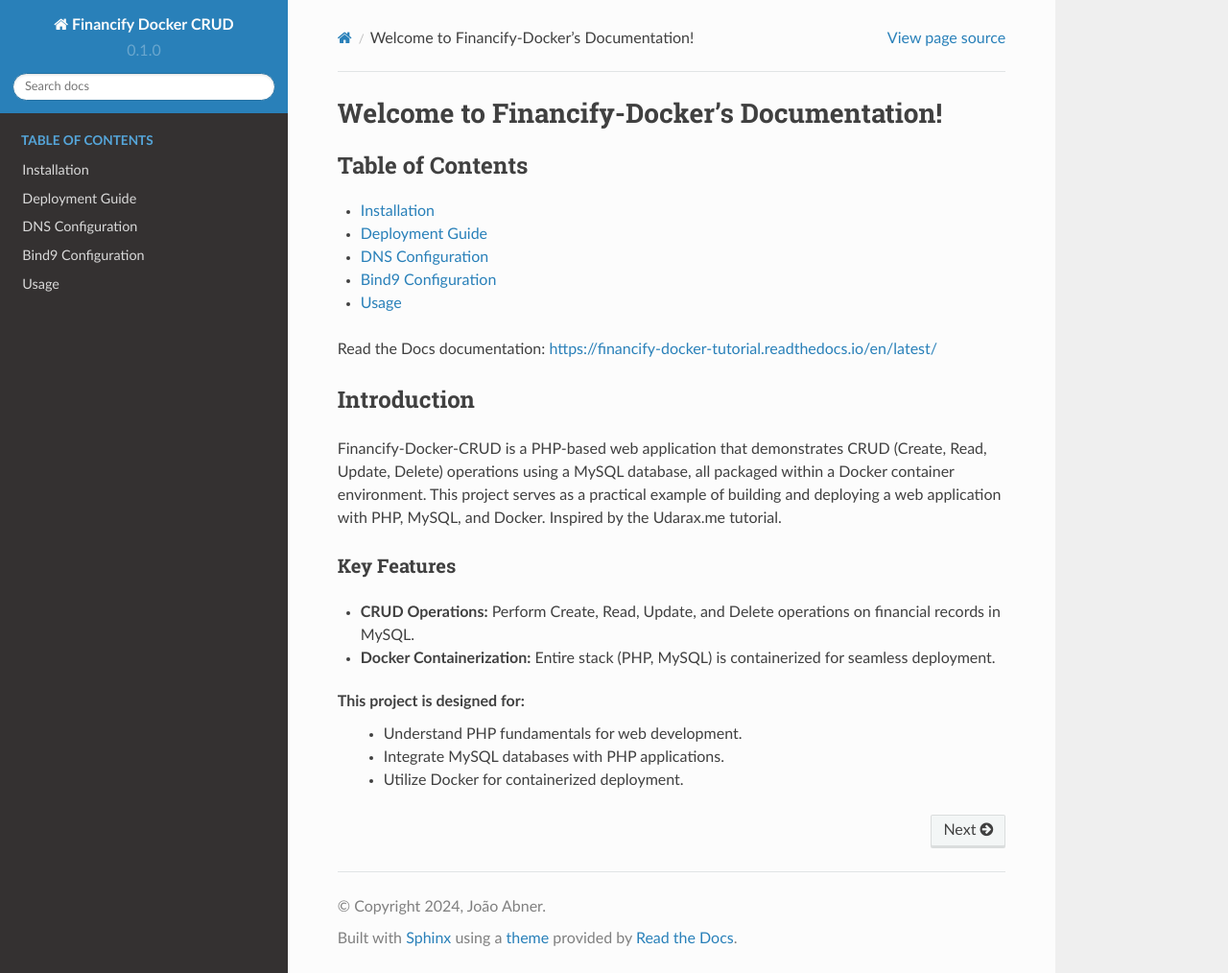
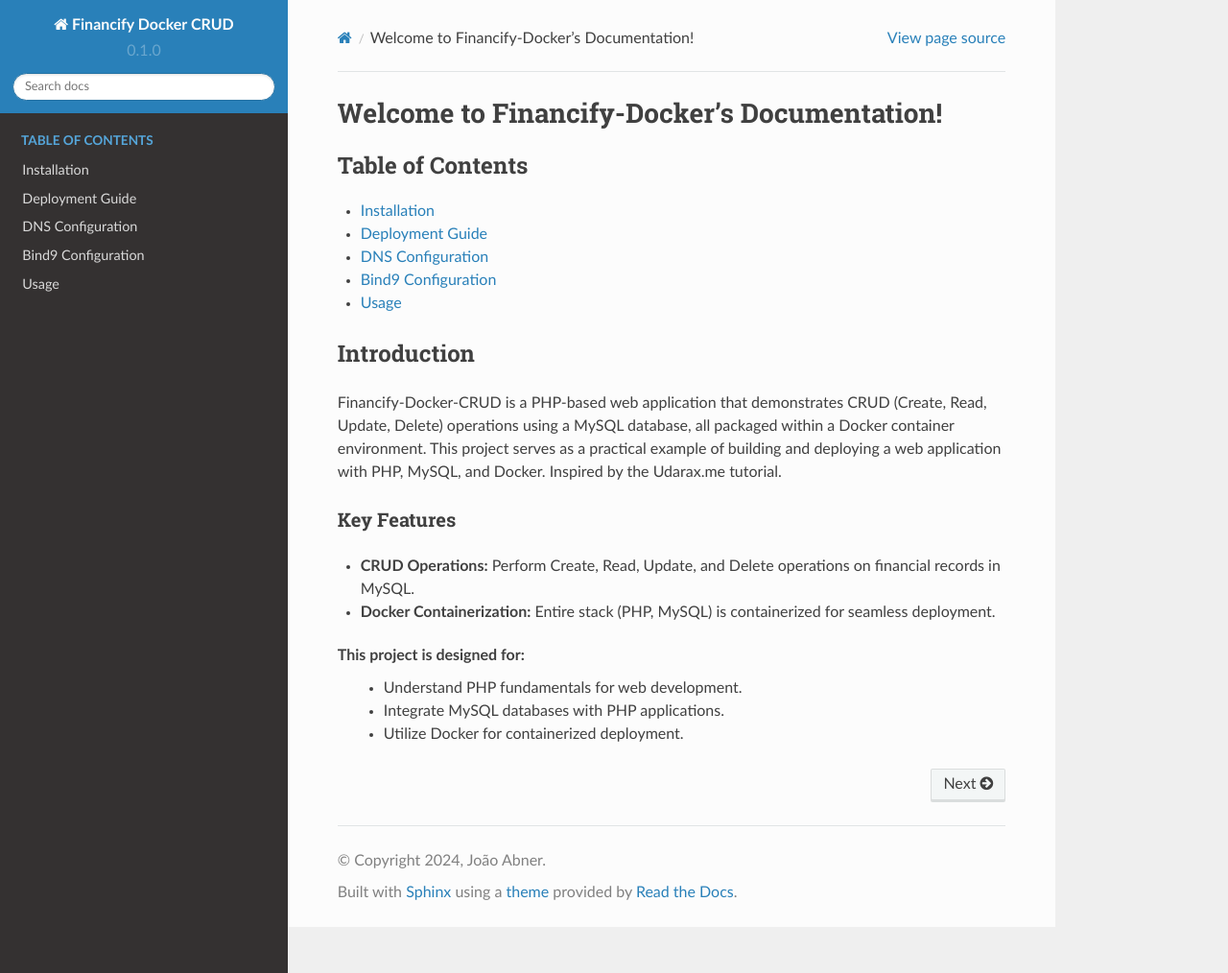
Before and after one commit to Joao-Abner/financify-docker-tutorial, a Sphinx documentation site: the page built from docs/source/index.rst, in a window 1280 px wide and 1014 px high. Shown: the whole window at 96% size. Built offline with Sphinx 7.4.7 and the Read the Docs theme 2.0.0, drawn with Linux system fonts in a browser that asks for light colours.

Commit message:
Update index.rst

```diff
--- a/docs/source/index.rst
+++ b/docs/source/index.rst
@@ -8,9 +8,6 @@
    installation
    dns-configuration
    usage
-
-Read the Docs documentation: https://financify-docker-tutorial.readthedocs.io/en/latest/
-
 
 Introduction
 ------------
```
